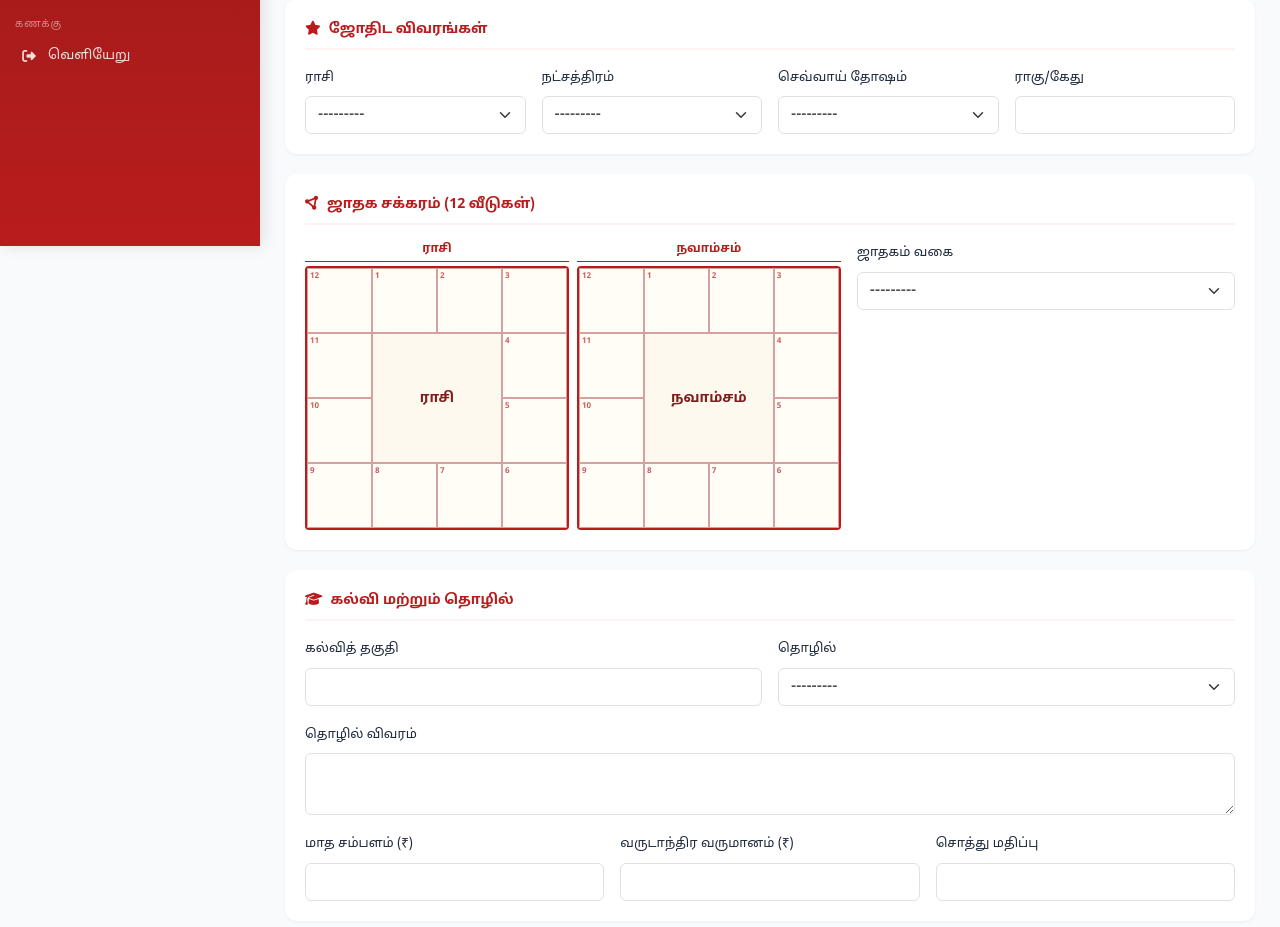
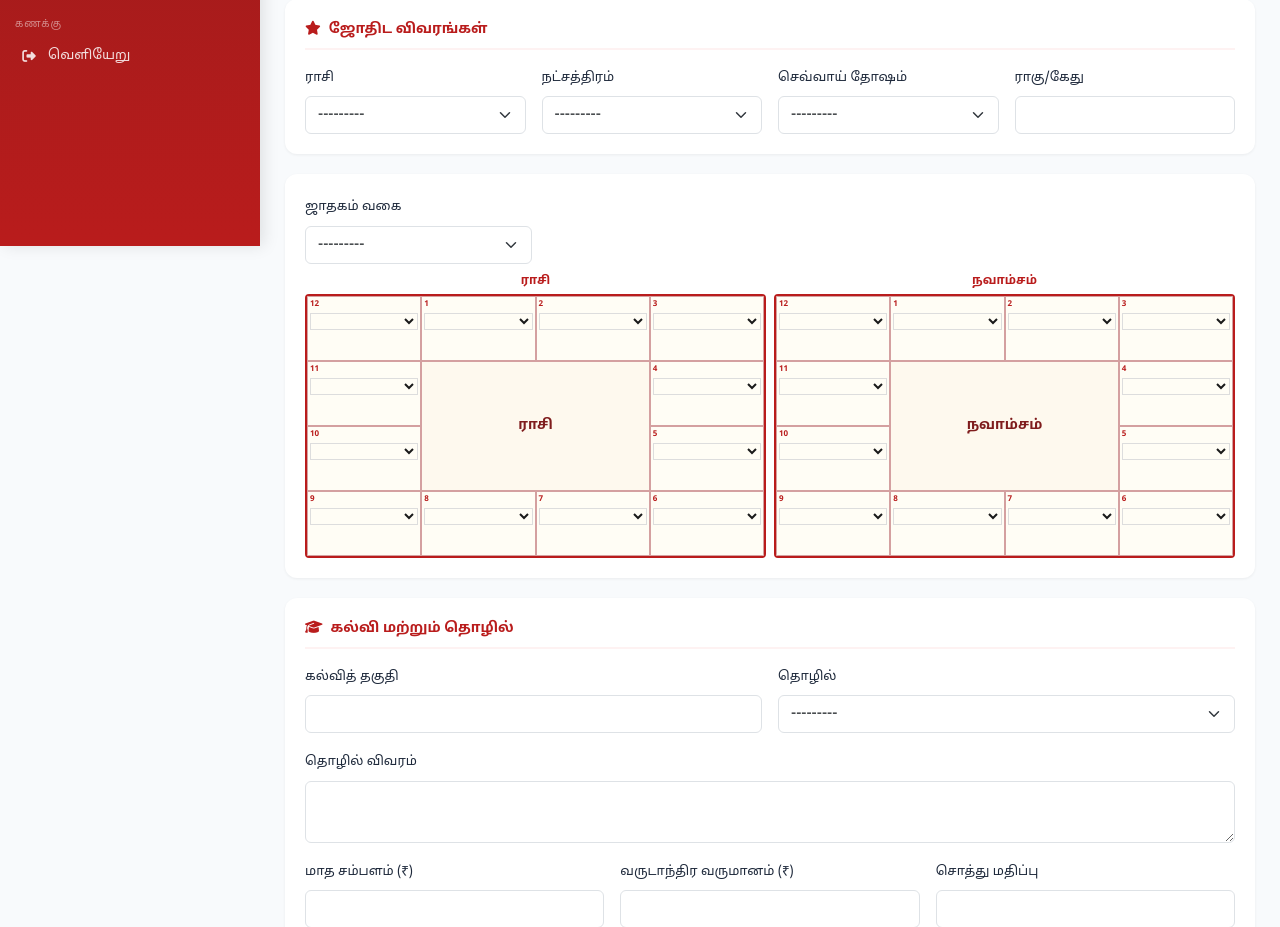
Before and after one commit to asaimani/sembodai, a Django app: page /candidates/add/ in a window 1280 px wide. Shown: the part 554-1481 px from the top of the page. Run offline with Django 5.2, Linux system fonts and the light colour scheme; a user stored in the database is signed in; tables that the repository leaves empty hold one stand-in row (values such as "Sample post"); lists and menus that the app fills with data are empty; some libraries are stand-ins or nearby versions.

Commit message:
fix jathagam chart dropdowns and remove heading

```diff
--- a/templates/matrimony/_jathagam_chart.html
+++ b/templates/matrimony/_jathagam_chart.html
@@ -22,15 +22,13 @@ Layout:
     overflow: hidden;
     background: #fffbf0;
     font-family: 'Noto Sans Tamil', sans-serif;
+    width: 100%;
 }
 .jc {
     border: 1px solid #d4a0a0;
     padding: 2px;
     position: relative;
     background: #fffdf5;
-    display: flex;
-    flex-direction: column;
-    justify-content: flex-start;
 }
 .jc-center {
     grid-column: 2 / 4;
@@ -43,8 +41,6 @@ Layout:
     font-weight: 700;
     color: #7f1d1d;
     font-size: 14px;
-    text-align: center;
-    flex-direction: column;
 }
 .jc-num {
     position: absolute;
@@ -53,85 +49,79 @@ Layout:
     font-size: 8px;
     color: #b91c1c;
     font-weight: 600;
-    opacity: 0.7;
 }
 .jathagam-select {
     font-size: 9px !important;
-    padding: 1px 2px !important;
+    padding: 1px !important;
     border: 1px solid #ddd !important;
     background: transparent !important;
     width: 100%;
-    margin-top: 12px;
+    margin-top: 14px;
     color: #1a1a1a;
 }
 .jc-value {
     font-size: 10px;
     font-weight: 600;
     color: #1a1a1a;
-    margin-top: 12px;
+    margin-top: 14px;
     word-break: break-word;
-    line-height: 1.2;
 }
-.jathagam-title {
+.chart-label {
     font-size: 12px;
     font-weight: 700;
     color: #b91c1c;
     text-align: center;
     margin-bottom: 4px;
-    border-bottom: 1px solid #b91c1c;
-    padding-bottom: 3px;
 }
 </style>
 
 {% if form_mode %}
-{# ---------- FORM MODE with two charts ---------- #}
 <div class="row g-2">
-    <!-- ராசி Chart -->
+    <!-- ராசி -->
     <div class="col-6">
-        <div class="jathagam-title">ராசி</div>
+        <div class="chart-label">ராசி</div>
         <div class="jathagam-grid">
-            <div class="jc"><span class="jc-num">12</span>{{ form.rasi_h12 }}</div>
-            <div class="jc"><span class="jc-num">1</span>{{ form.rasi_h1 }}</div>
-            <div class="jc"><span class="jc-num">2</span>{{ form.rasi_h2 }}</div>
-            <div class="jc"><span class="jc-num">3</span>{{ form.rasi_h3 }}</div>
-            <div class="jc"><span class="jc-num">11</span>{{ form.rasi_h11 }}</div>
+            <div class="jc"><span class="jc-num">12</span><select name="rasi_h12" class="jathagam-select">{% for val, label in form.rasi_h12.field.choices %}<option value="{{ val }}" {% if form.rasi_h12.value == val %}selected{% endif %}>{{ label }}</option>{% endfor %}</select></div>
+            <div class="jc"><span class="jc-num">1</span><select name="rasi_h1" class="jathagam-select">{% for val, label in form.rasi_h1.field.choices %}<option value="{{ val }}" {% if form.rasi_h1.value == val %}selected{% endif %}>{{ label }}</option>{% endfor %}</select></div>
+            <div class="jc"><span class="jc-num">2</span><select name="rasi_h2" class="jathagam-select">{% for val, label in form.rasi_h2.field.choices %}<option value="{{ val }}" {% if form.rasi_h2.value == val %}selected{% endif %}>{{ label }}</option>{% endfor %}</select></div>
+            <div class="jc"><span class="jc-num">3</span><select name="rasi_h3" class="jathagam-select">{% for val, label in form.rasi_h3.field.choices %}<option value="{{ val }}" {% if form.rasi_h3.value == val %}selected{% endif %}>{{ label }}</option>{% endfor %}</select></div>
+            <div class="jc"><span class="jc-num">11</span><select name="rasi_h11" class="jathagam-select">{% for val, label in form.rasi_h11.field.choices %}<option value="{{ val }}" {% if form.rasi_h11.value == val %}selected{% endif %}>{{ label }}</option>{% endfor %}</select></div>
             <div class="jc-center">ராசி</div>
-            <div class="jc"><span class="jc-num">4</span>{{ form.rasi_h4 }}</div>
-            <div class="jc"><span class="jc-num">10</span>{{ form.rasi_h10 }}</div>
-            <div class="jc"><span class="jc-num">5</span>{{ form.rasi_h5 }}</div>
-            <div class="jc"><span class="jc-num">9</span>{{ form.rasi_h9 }}</div>
-            <div class="jc"><span class="jc-num">8</span>{{ form.rasi_h8 }}</div>
-            <div class="jc"><span class="jc-num">7</span>{{ form.rasi_h7 }}</div>
-            <div class="jc"><span class="jc-num">6</span>{{ form.rasi_h6 }}</div>
+            <div class="jc"><span class="jc-num">4</span><select name="rasi_h4" class="jathagam-select">{% for val, label in form.rasi_h4.field.choices %}<option value="{{ val }}" {% if form.rasi_h4.value == val %}selected{% endif %}>{{ label }}</option>{% endfor %}</select></div>
+            <div class="jc"><span class="jc-num">10</span><select name="rasi_h10" class="jathagam-select">{% for val, label in form.rasi_h10.field.choices %}<option value="{{ val }}" {% if form.rasi_h10.value == val %}selected{% endif %}>{{ label }}</option>{% endfor %}</select></div>
+            <div class="jc"><span class="jc-num">5</span><select name="rasi_h5" class="jathagam-select">{% for val, label in form.rasi_h5.field.choices %}<option value="{{ val }}" {% if form.rasi_h5.value == val %}selected{% endif %}>{{ label }}</option>{% endfor %}</select></div>
+            <div class="jc"><span class="jc-num">9</span><select name="rasi_h9" class="jathagam-select">{% for val, label in form.rasi_h9.field.choices %}<option value="{{ val }}" {% if form.rasi_h9.value == val %}selected{% endif %}>{{ label }}</option>{% endfor %}</select></div>
+            <div class="jc"><span class="jc-num">8</span><select name="rasi_h8" class="jathagam-select">{% for val, label in form.rasi_h8.field.choices %}<option value="{{ val }}" {% if form.rasi_h8.value == val %}selected{% endif %}>{{ label }}</option>{% endfor %}</select></div>
+            <div class="jc"><span class="jc-num">7</span><select name="rasi_h7" class="jathagam-select">{% for val, label in form.rasi_h7.field.choices %}<option value="{{ val }}" {% if form.rasi_h7.value == val %}selected{% endif %}>{{ label }}</option>{% endfor %}</select></div>
+            <div class="jc"><span class="jc-num">6</span><select name="rasi_h6" class="jathagam-select">{% for val, label in form.rasi_h6.field.choices %}<option value="{{ val }}" {% if form.rasi_h6.value == val %}selected{% endif %}>{{ label }}</option>{% endfor %}</select></div>
         </div>
     </div>
-    <!-- நவாம்சம் Chart -->
+    <!-- நவாம்சம் -->
     <div class="col-6">
-        <div class="jathagam-title">நவாம்சம்</div>
+        <div class="chart-label">நவாம்சம்</div>
         <div class="jathagam-grid">
-            <div class="jc"><span class="jc-num">12</span>{{ form.navamsam_h12 }}</div>
-            <div class="jc"><span class="jc-num">1</span>{{ form.navamsam_h1 }}</div>
-            <div class="jc"><span class="jc-num">2</span>{{ form.navamsam_h2 }}</div>
-            <div class="jc"><span class="jc-num">3</span>{{ form.navamsam_h3 }}</div>
-            <div class="jc"><span class="jc-num">11</span>{{ form.navamsam_h11 }}</div>
+            <div class="jc"><span class="jc-num">12</span><select name="navamsam_h12" class="jathagam-select">{% for val, label in form.navamsam_h12.field.choices %}<option value="{{ val }}" {% if form.navamsam_h12.value == val %}selected{% endif %}>{{ label }}</option>{% endfor %}</select></div>
+            <div class="jc"><span class="jc-num">1</span><select name="navamsam_h1" class="jathagam-select">{% for val, label in form.navamsam_h1.field.choices %}<option value="{{ val }}" {% if form.navamsam_h1.value == val %}selected{% endif %}>{{ label }}</option>{% endfor %}</select></div>
+            <div class="jc"><span class="jc-num">2</span><select name="navamsam_h2" class="jathagam-select">{% for val, label in form.navamsam_h2.field.choices %}<option value="{{ val }}" {% if form.navamsam_h2.value == val %}selected{% endif %}>{{ label }}</option>{% endfor %}</select></div>
+            <div class="jc"><span class="jc-num">3</span><select name="navamsam_h3" class="jathagam-select">{% for val, label in form.navamsam_h3.field.choices %}<option value="{{ val }}" {% if form.navamsam_h3.value == val %}selected{% endif %}>{{ label }}</option>{% endfor %}</select></div>
+            <div class="jc"><span class="jc-num">11</span><select name="navamsam_h11" class="jathagam-select">{% for val, label in form.navamsam_h11.field.choices %}<option value="{{ val }}" {% if form.navamsam_h11.value == val %}selected{% endif %}>{{ label }}</option>{% endfor %}</select></div>
             <div class="jc-center">நவாம்சம்</div>
-            <div class="jc"><span class="jc-num">4</span>{{ form.navamsam_h4 }}</div>
-            <div class="jc"><span class="jc-num">10</span>{{ form.navamsam_h10 }}</div>
-            <div class="jc"><span class="jc-num">5</span>{{ form.navamsam_h5 }}</div>
-            <div class="jc"><span class="jc-num">9</span>{{ form.navamsam_h9 }}</div>
-            <div class="jc"><span class="jc-num">8</span>{{ form.navamsam_h8 }}</div>
-            <div class="jc"><span class="jc-num">7</span>{{ form.navamsam_h7 }}</div>
-            <div class="jc"><span class="jc-num">6</span>{{ form.navamsam_h6 }}</div>
+            <div class="jc"><span class="jc-num">4</span><select name="navamsam_h4" class="jathagam-select">{% for val, label in form.navamsam_h4.field.choices %}<option value="{{ val }}" {% if form.navamsam_h4.value == val %}selected{% endif %}>{{ label }}</option>{% endfor %}</select></div>
+            <div class="jc"><span class="jc-num">10</span><select name="navamsam_h10" class="jathagam-select">{% for val, label in form.navamsam_h10.field.choices %}<option value="{{ val }}" {% if form.navamsam_h10.value == val %}selected{% endif %}>{{ label }}</option>{% endfor %}</select></div>
+            <div class="jc"><span class="jc-num">5</span><select name="navamsam_h5" class="jathagam-select">{% for val, label in form.navamsam_h5.field.choices %}<option value="{{ val }}" {% if form.navamsam_h5.value == val %}selected{% endif %}>{{ label }}</option>{% endfor %}</select></div>
+            <div class="jc"><span class="jc-num">9</span><select name="navamsam_h9" class="jathagam-select">{% for val, label in form.navamsam_h9.field.choices %}<option value="{{ val }}" {% if form.navamsam_h9.value == val %}selected{% endif %}>{{ label }}</option>{% endfor %}</select></div>
+            <div class="jc"><span class="jc-num">8</span><select name="navamsam_h8" class="jathagam-select">{% for val, label in form.navamsam_h8.field.choices %}<option value="{{ val }}" {% if form.navamsam_h8.value == val %}selected{% endif %}>{{ label }}</option>{% endfor %}</select></div>
+            <div class="jc"><span class="jc-num">7</span><select name="navamsam_h7" class="jathagam-select">{% for val, label in form.navamsam_h7.field.choices %}<option value="{{ val }}" {% if form.navamsam_h7.value == val %}selected{% endif %}>{{ label }}</option>{% endfor %}</select></div>
+            <div class="jc"><span class="jc-num">6</span><select name="navamsam_h6" class="jathagam-select">{% for val, label in form.navamsam_h6.field.choices %}<option value="{{ val }}" {% if form.navamsam_h6.value == val %}selected{% endif %}>{{ label }}</option>{% endfor %}</select></div>
         </div>
     </div>
 </div>
 
 {% else %}
-{# ---------- DISPLAY MODE with two charts ---------- #}
 <div class="row g-2">
-    <!-- ராசி Chart -->
+    <!-- ராசி display -->
     <div class="col-6">
-        <div class="jathagam-title">ராசி</div>
+        <div class="chart-label">ராசி</div>
         <div class="jathagam-grid">
             <div class="jc"><span class="jc-num">12</span><div class="jc-value">{{ candidate.rasi_h12 }}</div></div>
             <div class="jc"><span class="jc-num">1</span><div class="jc-value">{{ candidate.rasi_h1 }}</div></div>
@@ -148,9 +138,9 @@ Layout:
             <div class="jc"><span class="jc-num">6</span><div class="jc-value">{{ candidate.rasi_h6 }}</div></div>
         </div>
     </div>
-    <!-- நவாம்சம் Chart -->
+    <!-- நவாம்சம் display -->
     <div class="col-6">
-        <div class="jathagam-title">நவாம்சம்</div>
+        <div class="chart-label">நவாம்சம்</div>
         <div class="jathagam-grid">
             <div class="jc"><span class="jc-num">12</span><div class="jc-value">{{ candidate.navamsam_h12 }}</div></div>
             <div class="jc"><span class="jc-num">1</span><div class="jc-value">{{ candidate.navamsam_h1 }}</div></div>
--- a/templates/matrimony/candidate_form.html
+++ b/templates/matrimony/candidate_form.html
@@ -89,16 +89,13 @@
 
 <!-- Jathagam Chart -->
 <div class="form-section">
-    <div class="form-section-title"><i class="fas fa-circle-nodes me-2"></i>ஜாதக சக்கரம் (12 வீடுகள்)</div>
-    <div class="row g-3">
-        <div class="col-md-7">
-            {% include 'matrimony/_jathagam_chart.html' with form_mode=True %}
-        </div>
-        <div class="col-md-5">
+    <div class="row g-2 mb-2">
+        <div class="col-md-3">
             <label class="form-label fw-500">ஜாதகம் வகை</label>
             {{ form.jathagam }}
         </div>
     </div>
+    {% include 'matrimony/_jathagam_chart.html' with form_mode=True %}
 </div>
 
 <!-- Education & Career -->
```
